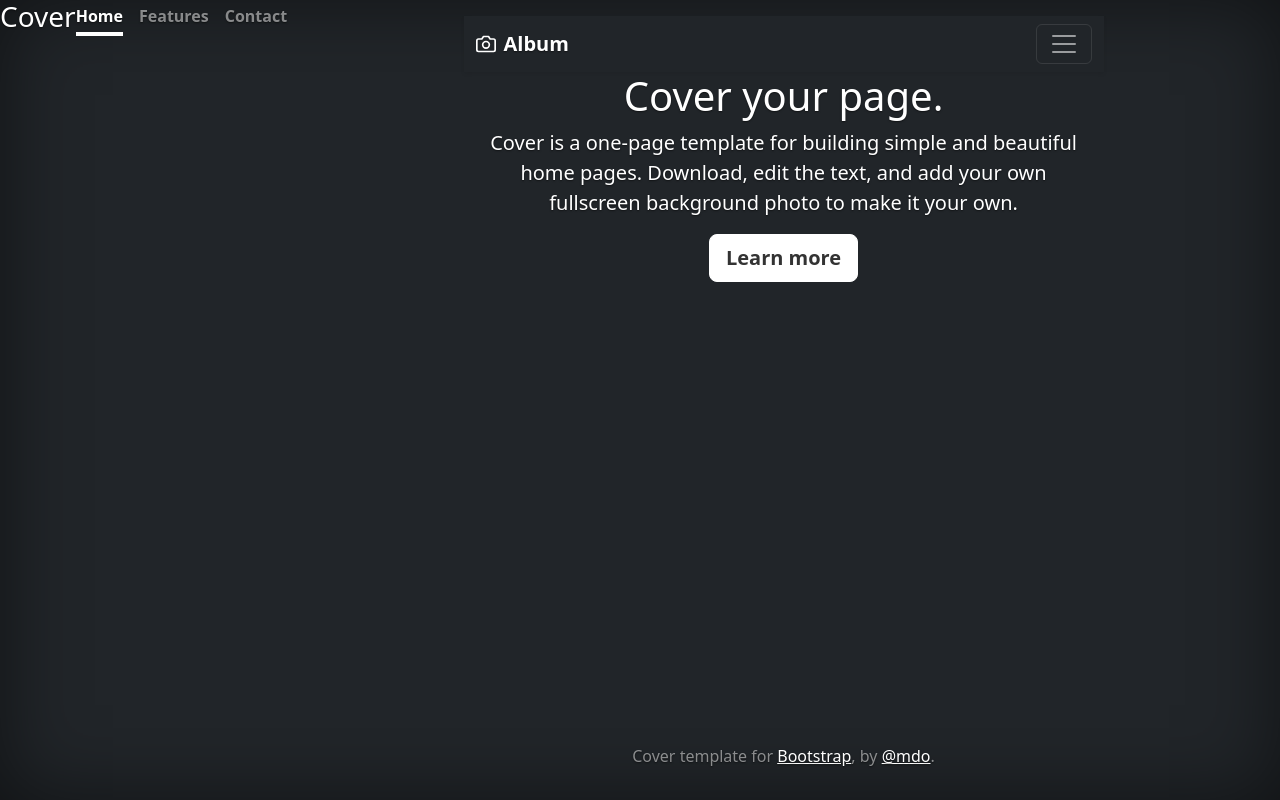
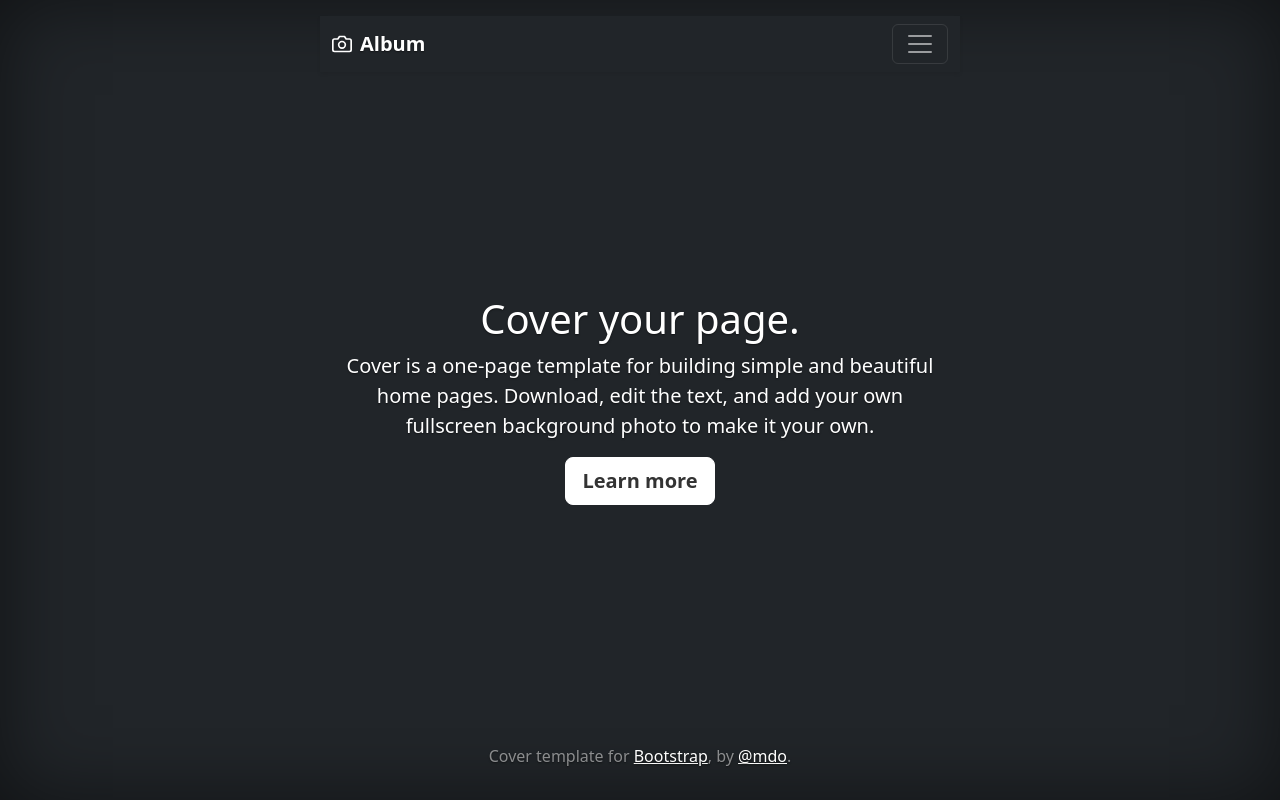
Before and after one commit to richard-oliver-legendi-epam/github-actions-tutorial, a website built with webpack: page src/assets/index.html in a window 1280 px wide. Built offline with nearby package versions, Linux system fonts and the light colour scheme.

Commit message:
Finally, the structure works at least

```diff
--- a/src/assets/index.html
+++ b/src/assets/index.html
@@ -108,19 +108,13 @@
     </symbol>
   </svg>
 
-  <header class="mb-auto">
-    <div>
-      <h3 class="float-md-start mb-0">Cover</h3>
-      <nav class="nav nav-masthead justify-content-center float-md-end">
-        <a class="nav-link fw-bold py-1 px-0 active" aria-current="page" href="#">Home</a>
-        <a class="nav-link fw-bold py-1 px-0" href="#">Features</a>
-        <a class="nav-link fw-bold py-1 px-0" href="#">Contact</a>
-      </nav>
-    </div>
-  </header>
+<!--
+
+-->
 
   <div class="cover-container d-flex w-100 h-100 p-3 mx-auto flex-column mb-auto">
-    <header data-bs-theme="dark">
+
+    <header data-bs-theme="dark" class="mb-auto">
       <div class="collapse text-bg-dark" id="navbarHeader">
         <div class="container">
           <div class="row">
```
